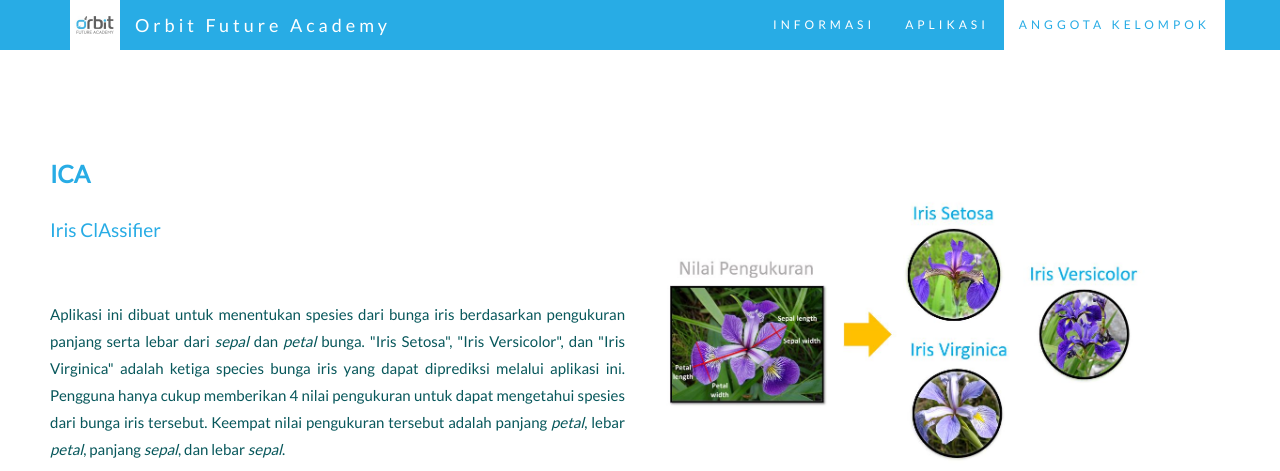
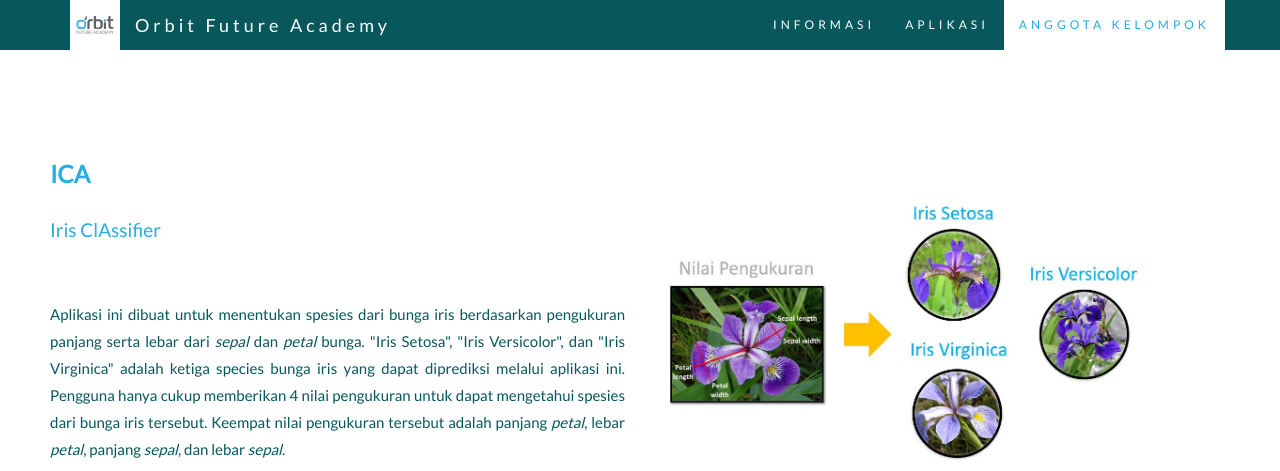
Before and after one commit to hilya09/deployment-ds, a Flask app: page / in a window 1280 px wide. Shown: the top 471 px of the page. Run offline with Flask 3, Linux system fonts and the light colour scheme; parts of the project's set-up code (start-up, migrations or seed data) failed here and were passed over.

Commit message:
ubah color navbar

```diff
--- a/static/css/client_side.css
+++ b/static/css/client_side.css
@@ -73,7 +73,7 @@ h4 {
 
 .navbar {
 	margin-bottom: 0;
-	background-color: #28ace5;
+	background-color: #07575B;
 	z-index: 9999;
 	border: 0;
 	font-size: 12px !important;
```
